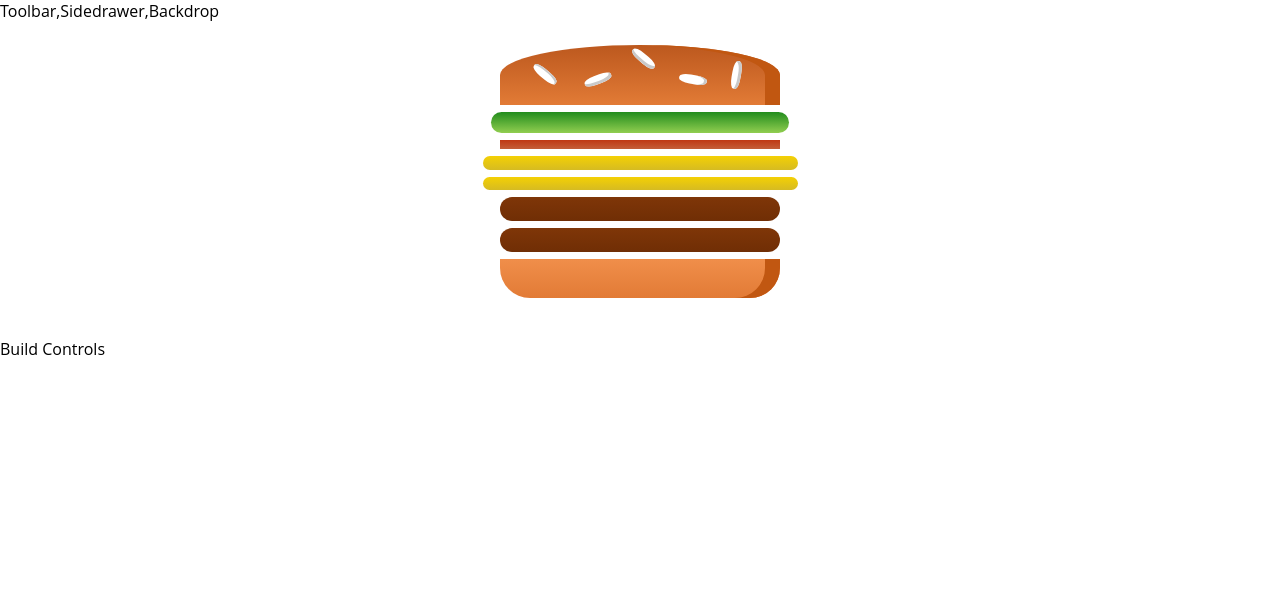
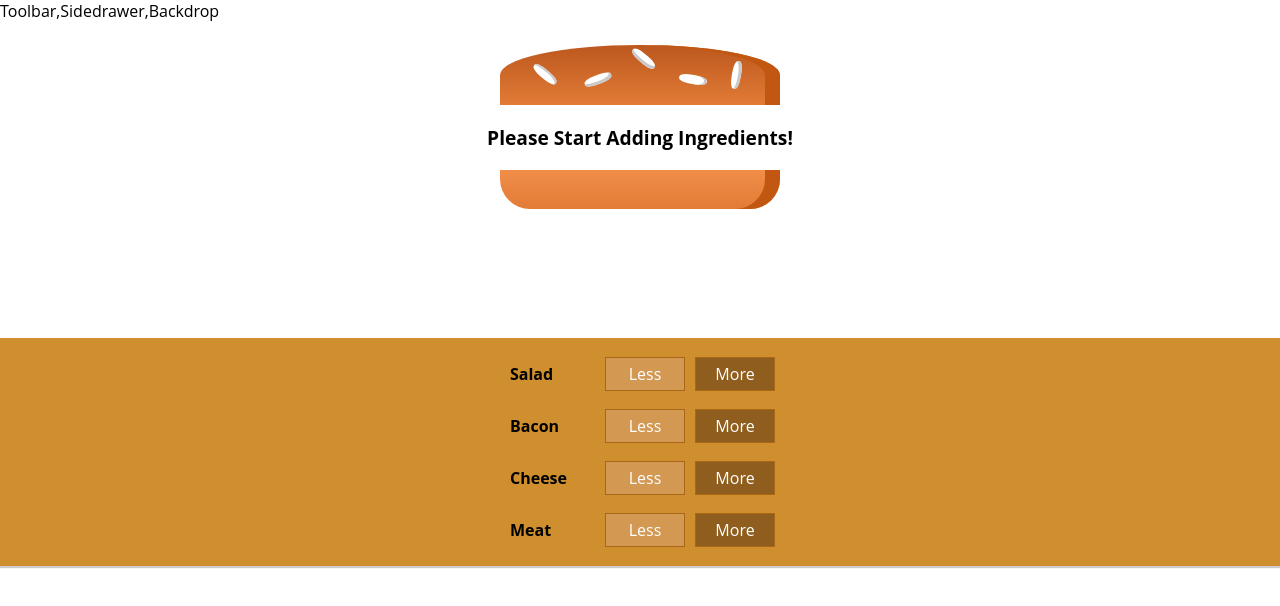
Before and after one commit to kaveenakash/BurgerShop, a React (Create React App) app: page / in a window 1280 px wide. Shown: the top 606 px of the page. Built offline with nearby package versions, Linux system fonts and the light colour scheme.

Commit message:
Build Controls Added

```diff
--- /dev/null
+++ b/src/components/Burger/BuildControls/BuildControl/BuildControl.js
@@ -0,0 +1,14 @@
+import React from 'react'
+import classes from './BuildControl.module.css'
+
+const BuildControl = props =>{
+
+    return(
+        <div className={classes.BuildControl}>
+            <div className={classes.Label}>{props.label}</div>
+            <button className={classes.Less}> Less</button>
+            <button className={classes.More}>More</button>
+        </div>
+    )
+}
+export default BuildControl;
--- /dev/null
+++ b/src/components/Burger/BuildControls/BuildControl/BuildControl.module.css
@@ -0,0 +1,56 @@
+.BuildControl {
+    display: flex;
+    justify-content: space-between;
+    align-items: center;
+    margin: 5px 0;
+}
+
+.BuildControl button {
+    display: block;
+    font: inherit;
+    padding: 5px;
+    margin: 0 5px;
+    width: 80px;
+    border: 1px solid #AA6817;
+    cursor: pointer;
+    outline: none;
+}
+
+.BuildControl button:disabled {
+    background-color: #AC9980;
+    border: 1px solid #7E7365;
+    color: #ccc;
+    cursor: default;
+}
+
+.BuildControl button:hover:disabled {
+    background-color: #AC9980;
+    color: #ccc;
+    cursor: not-allowed;
+}
+
+.Label {
+    padding: 10px;
+    font-weight: bold;
+    width: 80px;
+}
+
+.BuildControl .Less {
+    background-color: #D39952;
+    color: white;
+}
+
+.BuildControl .More {
+    background-color: #8F5E1E;
+    color: white;
+}
+
+.BuildControl .Less:hover, .BuildControl .Less:active {
+    background-color: #DAA972;
+    color: white;
+}
+
+.BuildControl .More:hover,.BuildControl .More:active {
+    background-color: #99703F;
+    color: white;
+}
--- /dev/null
+++ b/src/components/Burger/BuildControls/BuildControls.js
@@ -0,0 +1,20 @@
+import React from "react";
+import classes from "./BuildControls.module.css";
+import BuildControl from "./BuildControl/BuildControl";
+const controls = [
+  { label: "Salad", type: "salad" },
+  { label: "Bacon", type: "bacon" },
+  { label: "Cheese", type: "cheese" },
+  { label: "Meat", type: "meat" },
+];
+
+const BuildControls = (props) => {
+  return (
+    <div className={classes.BuildControls}>
+      {controls.map((item) => (
+        <BuildControl key={item.label} label={item.label} />
+      ))}
+    </div>
+  );
+};
+export default BuildControls;
--- /dev/null
+++ b/src/components/Burger/BuildControls/BuildControls.module.css
@@ -0,0 +1,9 @@
+.BuildControls{
+    width: 100%;
+    background-color: #CF8F2E;
+    display: flex;
+    flex-flow: column;
+    align-items: center;
+    box-shadow: 0 2px 1px #ccc;
+    padding: 10px 0;
+}
--- a/src/components/Burger/Burger.js
+++ b/src/components/Burger/Burger.js
@@ -3,11 +3,18 @@
 import BurgerIngredient from "./BurgerIngredient/BurgerIngredient";
 
 const burger = (props) => {
-  const transformedIngredients = Object.keys(props.ingredients).map((igKey) => {
-    return [...Array(props.ingredients[igKey])].map((_, i) => {
-      return <BurgerIngredient key={igKey + i} type={igKey} />;
-    });
-  });
+  let transformedIngredients = Object.keys(props.ingredients)
+    .map((igKey) => {
+      return [...Array(props.ingredients[igKey])].map((_, i) => {
+        return <BurgerIngredient key={igKey + i} type={igKey} />;
+      });
+    })
+    .reduce((arr, el) => {
+      return arr.concat(el)
+    }, []);
+  if (transformedIngredients ==0) {
+    transformedIngredients = <p>Please Start Adding Ingredients!</p>;
+  }
 
   return (
     <div className={classes.Burger}>
--- a/src/containers/BurgerBuilder/BurgerBuilder.js
+++ b/src/containers/BurgerBuilder/BurgerBuilder.js
@@ -1,16 +1,22 @@
-import React,{useState} from 'react'
-import Auxi from '../../hoc/Auxi'
-import Burger from '../../components/Burger/Burger'
+import React, { useState } from "react";
+import Auxi from "../../hoc/Auxi";
+import Burger from "../../components/Burger/Burger";
+import BuildControls from '../../components/Burger/BuildControls/BuildControls'
 
-const BurgerBuilder = props =>{
-    const [ingredients,setIngredients] = useState({salad:1,bacon:1,cheese:2,meat:2})
+const BurgerBuilder = (props) => {
+  const [ingredients, setIngredients] = useState({
+    salad: 0,
+    bacon: 0,
+    cheese: 0,
+    meat: 0,
+  });
 
-    return(
-        <Auxi>
-            <Burger ingredients={ingredients}/>
-            <div>Build Controls</div>
-        </Auxi>
-    )
-}
+  return (
+    <Auxi>
+      <Burger ingredients={ingredients} />
+      <BuildControls/>
+    </Auxi>
+  );
+};
 
 export default BurgerBuilder;
```
Also changed, not shown: 1 other file (tests, documents, lock files or other folders).
